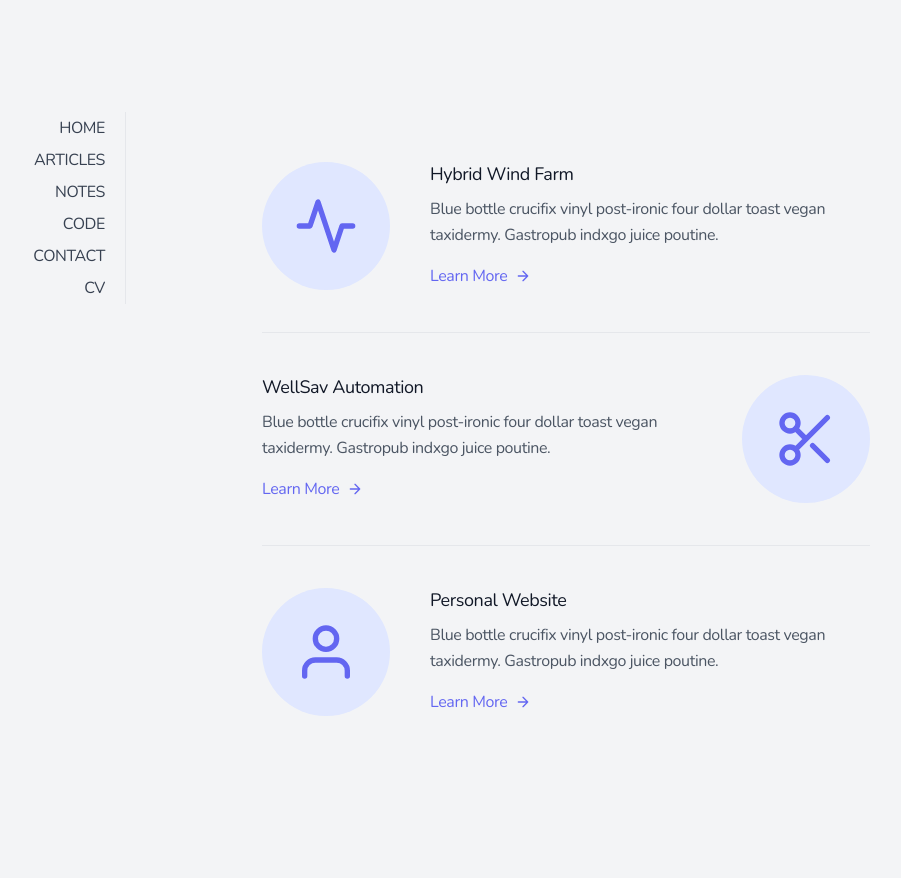
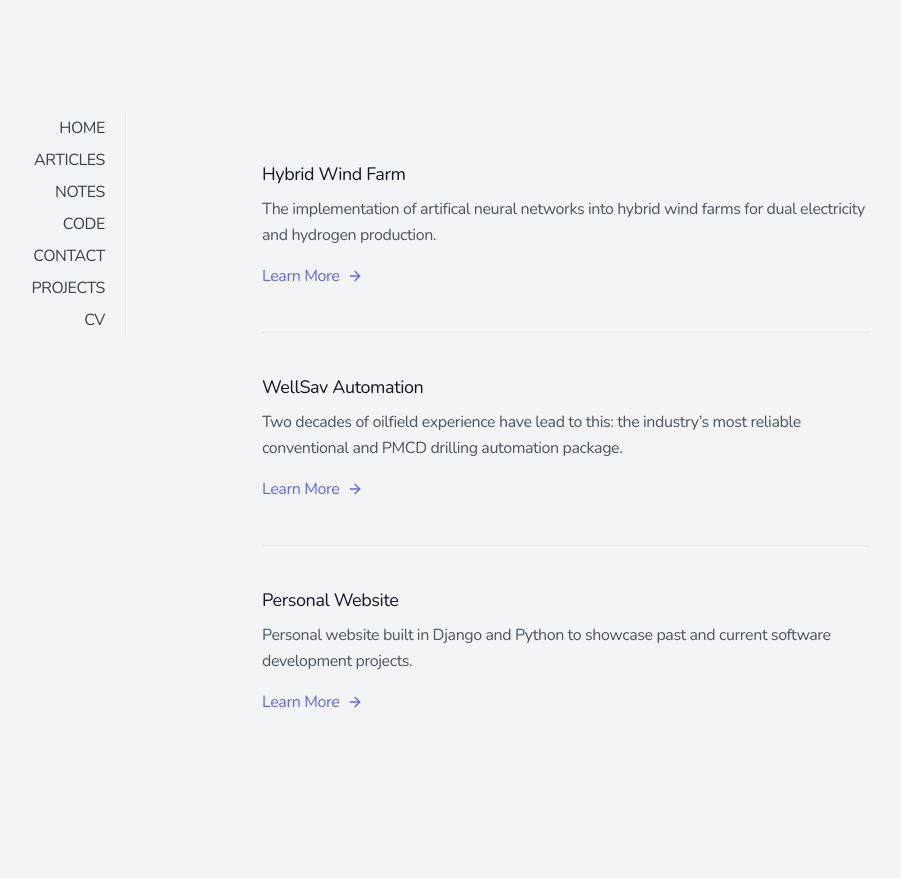
Before and after one commit to daledet/dalab, a Django app: template base/templates/projects.html in a window 1280 px wide. Shown: the whole page, without its empty margins (194-1095 px from the left). Run offline with Django 3.2, Linux system fonts and the light colour scheme; the template is opened without the code that fills it, so the values that code supplies are empty.

Commit message:
projects

```diff
--- a/base/templates/base.html
+++ b/base/templates/base.html
@@ -4,7 +4,7 @@
     <meta charset="UTF-8">
     <meta name="viewport" content="width=device-width, initial-scale=1.0">
     <meta http-equiv="X-UA-Compatible" content="ie=edge">
-    <title>DAL | {{ post.title }}</title>
+    <title>Dwight Ledet</title>
     <meta name="description" content="">
     <meta name="keywords" content="">
     <meta name="author" content="">
@@ -25,8 +25,9 @@
                     <li><a class="mr-5 hover:text-blue-700" href="{% url 'home' %}">Home</a></li>
                     <li><a class="mr-5 hover:text-blue-700" href="{% url 'articles' %}">Articles</a></li>
                     <li><a class="mr-5 hover:text-blue-700" href="{% url 'notes' %}">Notes</a></li>
-                    <li><a class="mr-5 hover:text-blue-700" href="https://github.com/daledet/wind-project" target="blank">Code</a></li>
+                    <li><a class="mr-5 hover:text-blue-700" href="https://github.com/daledet" target="blank">Code</a></li>
                     <a class="mr-5 hover:text-blue-700" href="mailto:dwightledet@gmail.com">Contact</a>
+                    <li><a class="mr-5 hover:text-blue-700" href="{% url 'projects' %}">Projects</a></li>
                     <li><a class="mr-5 hover:text-blue-700" href="{% url 'cv' %}" target="blank">CV</a></li>
                 </ul>
             </div>
--- a/base/templates/home.html
+++ b/base/templates/home.html
@@ -37,8 +37,9 @@
             <a class="mr-5 hover:text-blue-700" href="{% url 'home' %}">Home</a>
             <a class="mr-5 hover:text-blue-700" href="{% url 'articles' %}" >Articles</a>
             <a class="mr-5 hover:text-blue-700" href="{% url 'notes' %}">Notes</a>
-            <a class="mr-5 hover:text-blue-700" href="https://github.com/daledet/wind-project" target="blank">Code</a>
+            <a class="mr-5 hover:text-blue-700" href="https://github.com/daledet" target="blank">Code</a>
             <a class="mr-5 hover:text-blue-700" href="mailto:dwightledet@gmail.com">Contact</a>
+            <a class="mr-5 hover:text-blue-700" href="{% url 'projects' %}">Projects</a>
             <a class="mr-5 hover:text-blue-700" href="{% url 'cv' %}" target="blank">CV</a>
           </nav>
         </div>
--- a/base/templates/projects.html
+++ b/base/templates/projects.html
@@ -1,55 +1,15 @@
-<!DOCTYPE html>
-<html lang="en">
+{% extends 'base.html' %}
+{% block content %}
 
-<head>
-    <meta charset="UTF-8">
-    <meta name="viewport" content="width=device-width, initial-scale=1.0">
-    <meta http-equiv="X-UA-Compatible" content="ie=edge">
-    <title>DAL | Projects</title>
-    <meta name="description" content="">
-    <meta name="keywords" content="">
-    <meta name="author" content="">
-
-    <link rel="stylesheet" href="https://unpkg.com/tailwindcss/dist/tailwind.min.css">
-    <link href="https://fonts.googleapis.com/css?family=Nunito:400,700&display=swap" rel="stylesheet">
-    <style>
-        .quicksand {
-            font-family: 'Nunito', sans-serif;
-        }
-    </style>
-
-</head>
-
-<body class="bg-gray-100 text-gray-700 font-sans quicksand">
-
-    <div class="p-6 sm:p-10 md:p-16 flex flex-wrap">
-
-        <div class="w-full md:w-1/3 md:pr-32 order-1 md:order-1">
-            <div class="max-w-md md:float-right md:text-right leading-loose tracking-tight md:sticky md:top-0 ">
-                <ul class="flex flex-wrap uppercase justify-center md:border-r flex-row my-4 md:my-12 md:flex-col">
-                    <li><a class="mr-5 hover:text-blue-700" href="{% url 'home' %}">Home</a></li>
-                    <li><a class="mr-5 hover:text-blue-700" href="{% url 'articles' %}">Articles</a></li>
-                    <li><a class="mr-5 hover:text-blue-700" href="{% url 'notes' %}">Notes</a></li>
-                    <li><a class="mr-5 hover:text-blue-700" href="https://github.com/daledet?tab=repositories" target="blank">Code</a></li>
-                    <a class="mr-5 hover:text-blue-700" href="mailto:dwightledet@gmail.com">Contact</a>
-                    <li><a class="mr-5 hover:text-blue-700" href="{% url 'cv' %}" target="blank">CV</a></li>
-                </ul>
-            </div>
-        </div>
         <div class="w-full md:w-2/3 order-2 md:order-2 border-t md:border-none">
             <div class="max-w-prose leading-loose tracking-tight">
                 <section class="text-gray-600 body-font">
                     <div class="container px-2 py-24 mx-auto">
                       <div class="flex items-center mx-auto border-b pb-10 mb-10 border-gray-200 sm:flex-row flex-col">
-                        <div class="sm:w-32 sm:h-32 h-20 w-20 sm:mr-10 inline-flex items-center justify-center rounded-full bg-indigo-100 text-indigo-500 flex-shrink-0">
-                          <svg fill="none" stroke="currentColor" stroke-linecap="round" stroke-linejoin="round" stroke-width="2" class="sm:w-16 sm:h-16 w-10 h-10" viewBox="0 0 24 24">
-                            <path d="M22 12h-4l-3 9L9 3l-3 9H2"></path>
-                          </svg>
-                        </div>
-                        <div class="flex-grow sm:text-left text-center mt-6 sm:mt-0">
+                        <div class="flex-grow sm:text-left  mt-6 sm:mt-0">
                           <h2 class="text-gray-900 text-lg title-font font-medium mb-2">Hybrid Wind Farm</h2>
-                          <p class="leading-relaxed text-base">Blue bottle crucifix vinyl post-ironic four dollar toast vegan taxidermy. Gastropub indxgo juice poutine.</p>
-                          <a class="mt-3 text-indigo-500 inline-flex items-center">Learn More
+                          <p class="leading-relaxed text-base">The implementation of artifical neural networks into hybrid wind farms for dual electricity and hydrogen production. </p>
+                          <a href="https://github.com/daledet/wind-project" target="blank" class="mt-3 text-indigo-500 inline-flex items-center">Learn More
                           <svg fill="none" stroke="currentColor" stroke-linecap="round" stroke-linejoin="round" stroke-width="2" class="w-4 h-4 ml-2" viewBox="0 0 24 24">
                             <path d="M5 12h14M12 5l7 7-7 7"></path>
                           </svg>
@@ -57,34 +17,22 @@
                         </div>
                       </div>
                       <div class="flex items-center mx-auto border-b pb-10 mb-10 border-gray-200 sm:flex-row flex-col">
-                        <div class="flex-grow sm:text-left text-center mt-6 sm:mt-0">
+                        <div class="flex-grow sm:text-left mt-6 sm:mt-0">
                           <h2 class="text-gray-900 text-lg title-font font-medium mb-2">WellSav Automation</h2>
-                          <p class="leading-relaxed text-base">Blue bottle crucifix vinyl post-ironic four dollar toast vegan taxidermy. Gastropub indxgo juice poutine.</p>
-                          <a class="mt-3 text-indigo-500 inline-flex items-center">Learn More
+                          <p class="leading-relaxed text-base">Two decades of oilfield experience have lead to this: the industry’s most reliable conventional and PMCD drilling automation package.</p>
+                          <a href="https://wellsav.com/" target="blank" class="mt-3 text-indigo-500 inline-flex items-center">Learn More
                             <svg fill="none" stroke="currentColor" stroke-linecap="round" stroke-linejoin="round" stroke-width="2" class="w-4 h-4 ml-2" viewBox="0 0 24 24">
                               <path d="M5 12h14M12 5l7 7-7 7"></path>
                             </svg>
                           </a>
                         </div>
-                        <div class="sm:w-32 sm:order-none order-first sm:h-32 h-20 w-20 sm:ml-10 inline-flex items-center justify-center rounded-full bg-indigo-100 text-indigo-500 flex-shrink-0">
-                          <svg fill="none" stroke="currentColor" stroke-linecap="round" stroke-linejoin="round" stroke-width="2" class="sm:w-16 sm:h-16 w-10 h-10" viewBox="0 0 24 24">
-                            <circle cx="6" cy="6" r="3"></circle>
-                            <circle cx="6" cy="18" r="3"></circle>
-                            <path d="M20 4L8.12 15.88M14.47 14.48L20 20M8.12 8.12L12 12"></path>
-                          </svg>
-                        </div>
                       </div>
                       <div class="flex items-center mx-auto sm:flex-row flex-col">
-                        <div class="sm:w-32 sm:h-32 h-20 w-20 sm:mr-10 inline-flex items-center justify-center rounded-full bg-indigo-100 text-indigo-500 flex-shrink-0">
-                          <svg fill="none" stroke="currentColor" stroke-linecap="round" stroke-linejoin="round" stroke-width="2" class="sm:w-16 sm:h-16 w-10 h-10" viewBox="0 0 24 24">
-                            <path d="M20 21v-2a4 4 0 00-4-4H8a4 4 0 00-4 4v2"></path>
-                            <circle cx="12" cy="7" r="4"></circle>
-                          </svg>
                         </div>
-                        <div class="flex-grow sm:text-left text-center mt-6 sm:mt-0">
+                        <div class="flex-grow sm:text-left mt-6 sm:mt-0">
                           <h2 class="text-gray-900 text-lg title-font font-medium mb-2">Personal Website</h2>
-                          <p class="leading-relaxed text-base">Blue bottle crucifix vinyl post-ironic four dollar toast vegan taxidermy. Gastropub indxgo juice poutine.</p>
-                          <a class="mt-3 text-indigo-500 inline-flex items-center">Learn More
+                          <p class="leading-relaxed text-base">Personal website built in Django and Python to showcase past and current software development projects.</p>
+                          <a href="https://github.com/daledet/dalab" target="blank" class="mt-3 text-indigo-500 inline-flex items-center">Learn More
                             <svg fill="none" stroke="currentColor" stroke-linecap="round" stroke-linejoin="round" stroke-width="2" class="w-4 h-4 ml-2" viewBox="0 0 24 24">
                               <path d="M5 12h14M12 5l7 7-7 7"></path>
                             </svg>
@@ -99,5 +47,4 @@
     </div>
 
 </body>
-
-</html>
+{% endblock %}
--- a/base/urls.py
+++ b/base/urls.py
@@ -9,5 +9,6 @@
     path('notes/', NoteListView.as_view(), name='notes'),
     path('cv/', views.cv, name="cv"),
     path('data/', views.data, name="data"),
+    path('projects/', views.projects, name="projects"),
 
 ]
```
Also changed, not shown: base/views.py (+4 -19 lines). Lines whose indentation alone changed are shown as unchanged.
